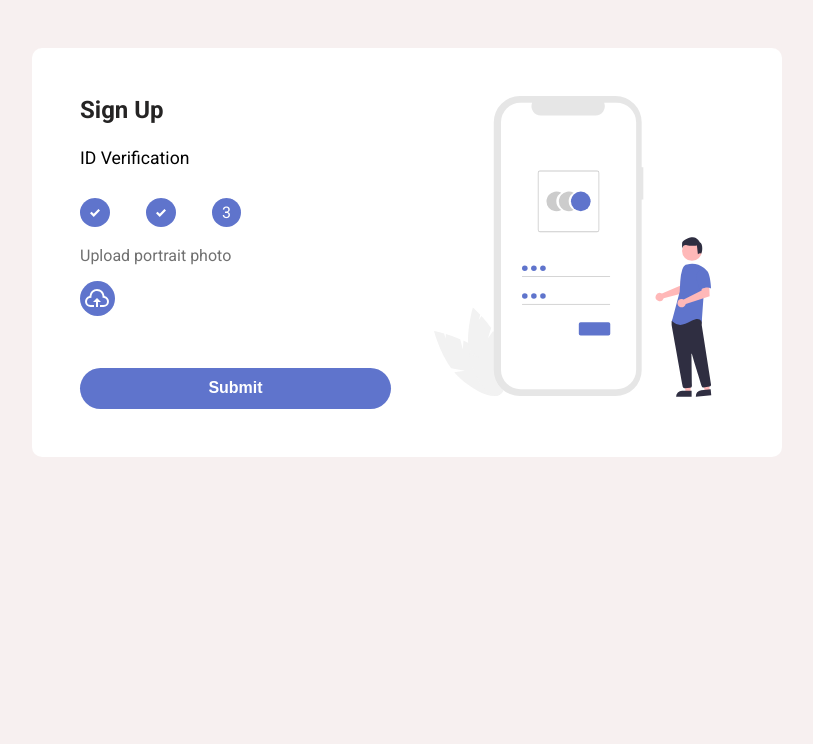
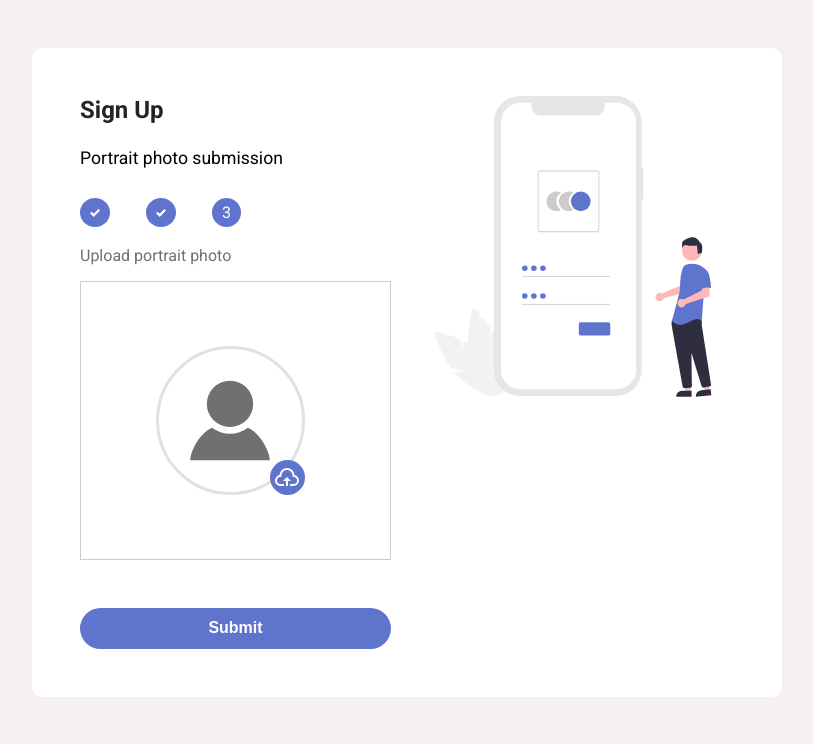
Before and after one commit to arsi21/ReklamoKo, a PHP site: page /portrait-submission.html in a window 1280 px wide. Shown: the part 56-800 px from the top of the page, without its empty margins (233-1046 px from the left). Run offline with PHP 8.4, Linux system fonts and the light colour scheme.

Commit message:
add some style in portrait-submission page

```diff
--- a/src/css/style.css
+++ b/src/css/style.css
@@ -196,8 +196,22 @@ input[type=number] {
   -moz-appearance: textfield;
 }
 
+.home-card__file__lbl {
+  margin-top: 1rem;
+  border: 1px solid #ccc;
+  display: flex;
+  padding-block: 4rem;
+  width: 100%;
+  justify-content: center;
+  align-items: center;
+  color: #707070;
+  cursor: pointer;
+}
 .home-card__file__lbl input[type=file].home-card__input__file {
   display: none;
+}
+.home-card__file__lbl img {
+  margin-right: 0.6rem;
 }
 
 a {
--- a/src/portrait-submission.html
+++ b/src/portrait-submission.html
@@ -20,7 +20,7 @@
                 <form class="home-card__form" action="">
                     <h1 class="home-card__title">Sign Up</h1>
 
-                    <h2 class="home-card__sec__title">ID Verification</h2>
+                    <h2 class="home-card__sec__title">Portrait photo submission</h2>
 
                     <div class="home-card__indication__cont">
                         <div class="home-card__indication home-card__indication--done"><img src="assets/icons/check.svg"
@@ -34,7 +34,7 @@
 
                     <label class="home-card__file__lbl" for="portrait_photo">
                         <input id="portrait_photo" class="home-card__input__file" type="file" name="portraitPhoto">
-                        <img src="assets/icons/upload.svg" alt="Upload icon">
+                        <img src="assets/icons/upload-portrait.svg" alt="Upload icon">
                     </label>
 
                     <input class="home-card__button" type="submit" value="Submit">
```
Also changed, not shown: src/assets/icons/upload-portrait.svg (added).
